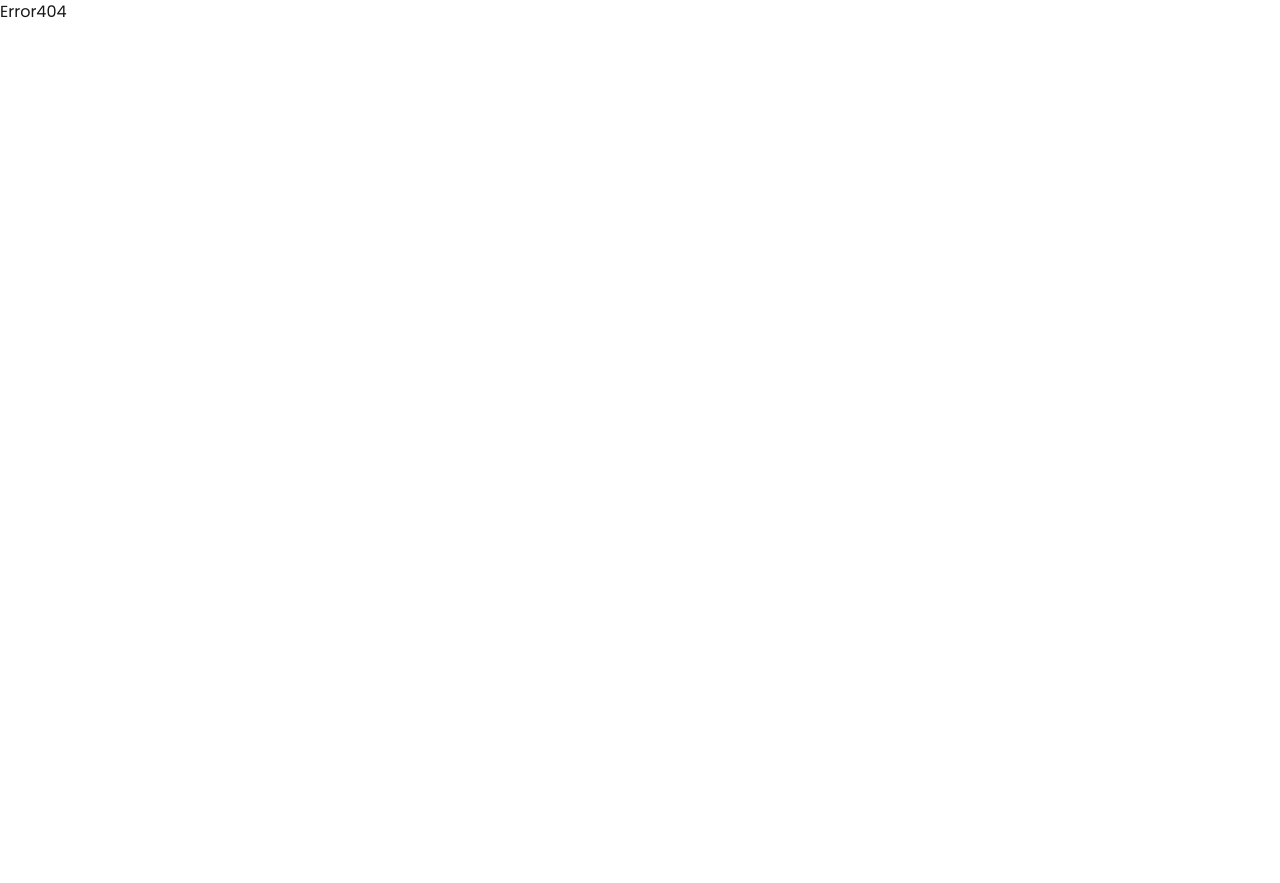
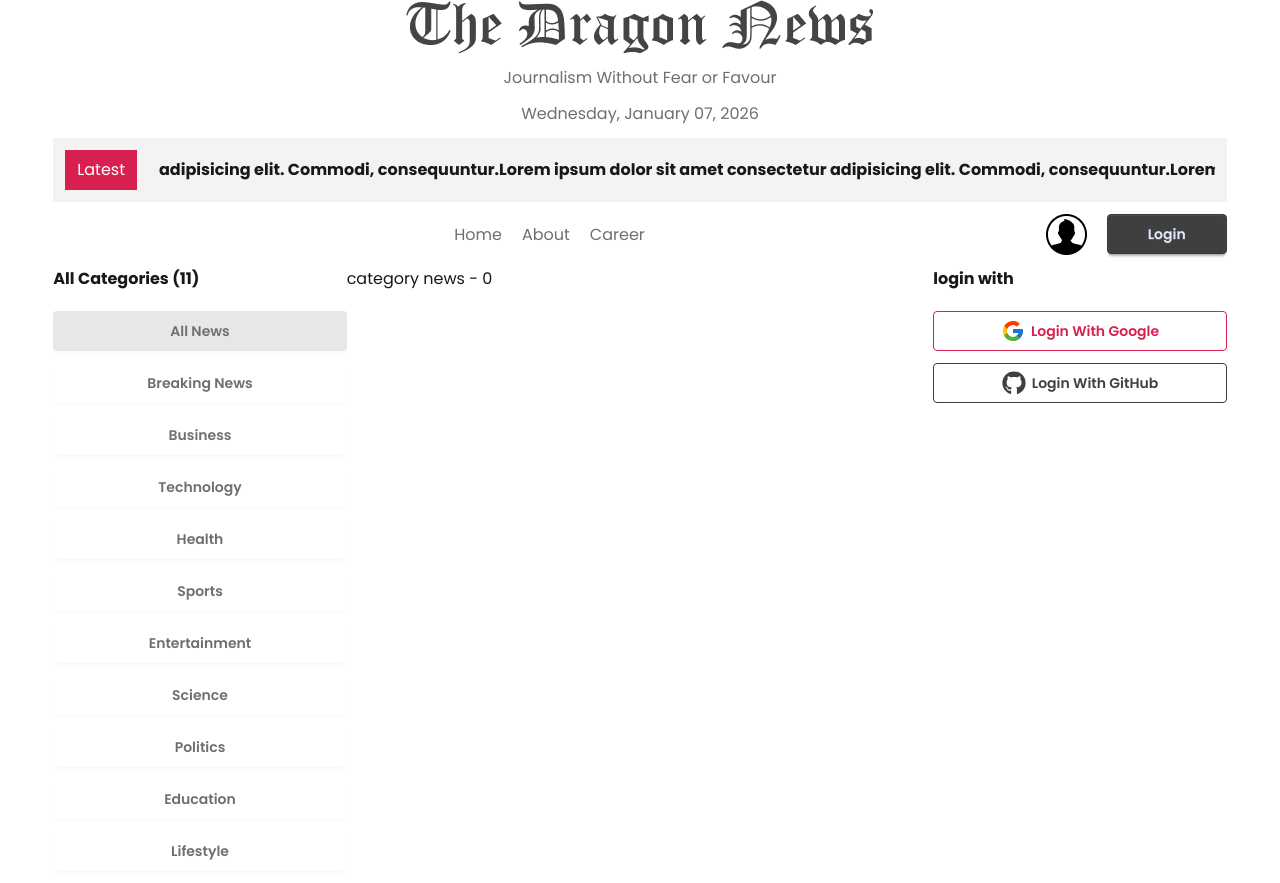
Before and after one commit to MasumRezaMunna/Dragon-News, a React (Vite) app: page /category/0 in a window 1280 px wide. Before the commit the page ends 800 px from the top, so only its background shows below. Built offline with nearby package versions, Linux system fonts and the light colour scheme.

Commit message:
showed params & social login options

```diff
--- a/package.json
+++ b/package.json
@@ -16,6 +16,7 @@
     "react": "^19.2.0",
     "react-dom": "^19.2.0",
     "react-fast-marquee": "^1.6.5",
+    "react-icons": "^5.5.0",
     "react-router": "^7.11.0",
     "react-router-dom": "^7.12.0",
     "tailwindcss": "^4.1.18"
--- a/src/App.jsx
+++ /dev/null
@@ -1,35 +0,0 @@
-import { useState } from 'react'
-import reactLogo from './assets/react.svg'
-import viteLogo from '/vite.svg'
-import './App.css'
-
-function App() {
-  const [count, setCount] = useState(0)
-
-  return (
-    <>
-      <div>
-        <a href="https://vite.dev" target="_blank">
-          <img src={viteLogo} className="logo" alt="Vite logo" />
-        </a>
-        <a href="https://react.dev" target="_blank">
-          <img src={reactLogo} className="logo react" alt="React logo" />
-        </a>
-      </div>
-      <h1>Vite + React</h1>
-      <div className="card">
-        <button onClick={() => setCount((count) => count + 1)}>
-          count is {count}
-        </button>
-        <p>
-          Edit <code>src/App.jsx</code> and save to test HMR
-        </p>
-      </div>
-      <p className="read-the-docs">
-        Click on the Vite and React logos to learn more
-      </p>
-    </>
-  )
-}
-
-export default App
--- a/src/components/Categories.jsx
+++ b/src/components/Categories.jsx
@@ -13,7 +13,7 @@ const Categories = () => {
           <NavLink
             key={category.id}
             to={`/category/${category.id}`}
-            className={"btn bg-base-100 border-0 hover:bg-base-300"}
+            className={"btn bg-base-100 border-0 hover:bg-base-200 font-semibold text-accent"}
           >
             {category.name}
           </NavLink>
--- a/src/components/homelayout/RightAside.jsx
+++ b/src/components/homelayout/RightAside.jsx
@@ -1,9 +1,10 @@
 import React from 'react';
+import SocialLogin from './SocialLogin';
 
 const RightAside = () => {
     return (
         <div>
-            <div>right side</div>
+            <SocialLogin></SocialLogin>
         </div>
     );
 };
--- /dev/null
+++ b/src/components/homelayout/SocialLogin.jsx
@@ -0,0 +1,17 @@
+import React from 'react';
+import { FaGithub } from 'react-icons/fa';
+import { FcGoogle } from 'react-icons/fc';
+
+const SocialLogin = () => {
+    return (
+        <div>
+            <h2 className='font-bold mb-5'>login with</h2>
+            <div className="space-y-3">
+                <button className='btn btn-outline w-full btn-secondary'><FcGoogle size={24}></FcGoogle> Login With Google</button>
+                <button className='btn btn-outline w-full btn-primary'><FaGithub size={24}></FaGithub> Login With GitHub</button>
+            </div>
+        </div>
+    );
+};
+
+export default SocialLogin;
--- a/src/components/pages/CategoryNews.jsx
+++ b/src/components/pages/CategoryNews.jsx
@@ -1,11 +1,13 @@
 import React from "react";
+import { useParams } from "react-router";
+
 
 const CategoryNews = () => {
+  const {id} = useParams();
+  console.log(id);
   return (
     <div>
-      <div>
-        <h2>category news</h2>
-      </div>
+      <p>category news - {id}</p>
     </div>
   );
 };
--- a/src/components/pages/Home.jsx
+++ b/src/components/pages/Home.jsx
@@ -3,7 +3,7 @@ import React from 'react';
 const Home = () => {
     return (
         <div>
-            <div>home page</div>
+            <p>home page is showing</p>
         </div>
     );
 };
--- a/src/index.css
+++ b/src/index.css
@@ -21,3 +21,7 @@
       font-family: "Poppins", sans-serif;
 
 }
+
+a.active{
+      @apply bg-base-300;
+}
--- a/src/routes/router.jsx
+++ b/src/routes/router.jsx
@@ -13,7 +13,7 @@ const router = createBrowserRouter([
         element: <Home></Home>,
       },
       {
-        path: "",
+        path: "/category/:id",
         element: <CategoryNews></CategoryNews>,
       },
     ],
```
Also changed, not shown: 1 other file (tests, documents, lock files or other folders).
